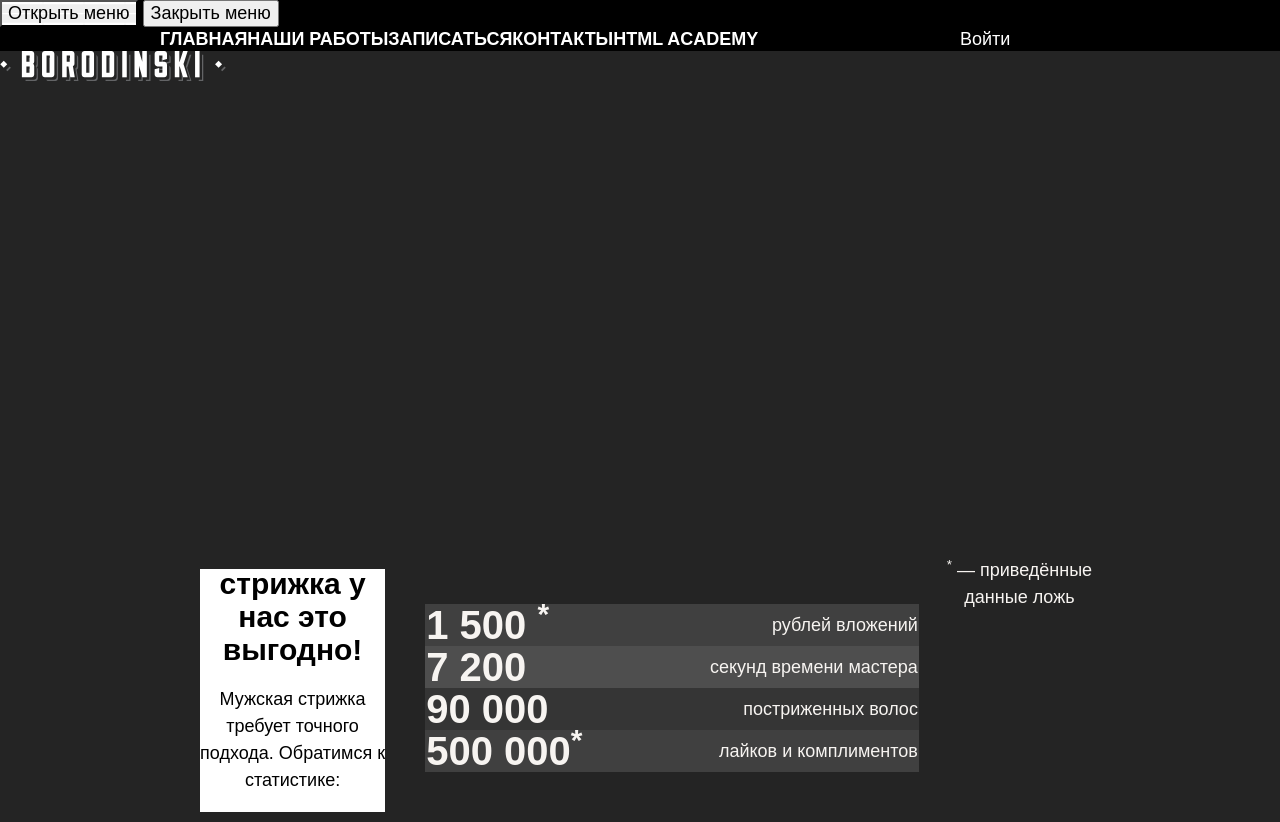
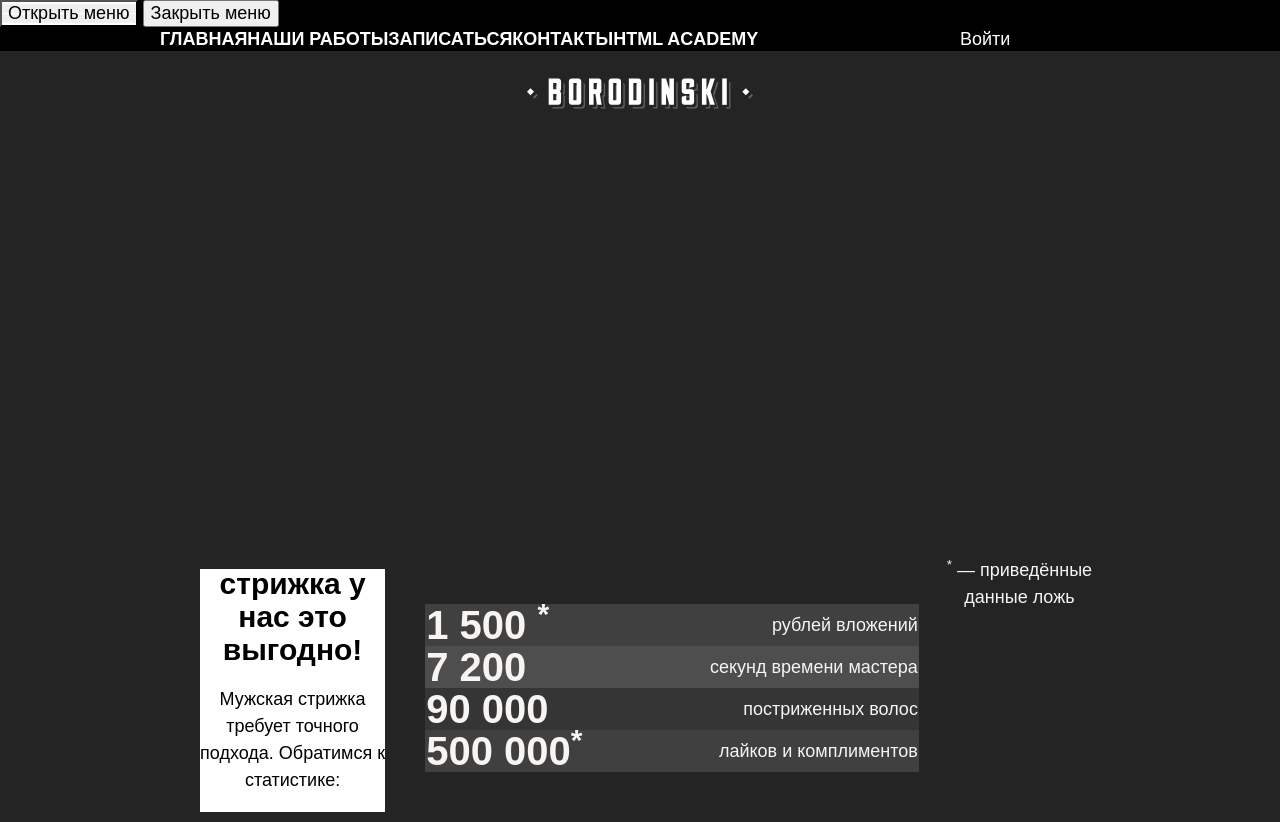
Before and after one commit to IldarExpert/barbershop-all, a website: page source/index.html in a window 1280 px wide. Shown: the top 822 px of the page. Drawn offline with nearby package versions, Linux system fonts and the light colour scheme; files that its build step writes are made by us from their sources.

```diff
--- a/source/less/blocks/page-header.less
+++ b/source/less/blocks/page-header.less
@@ -5,11 +5,13 @@
 
 .page-header__logo-link {
   height: 85px;
+
+  text-align: center;
 }
 
 .page-header__logo-img {
   width: 226px;
-  height: 30px;
+  height: 85px;
 }
 
 @media (min-width: @tablet-width) {
```
